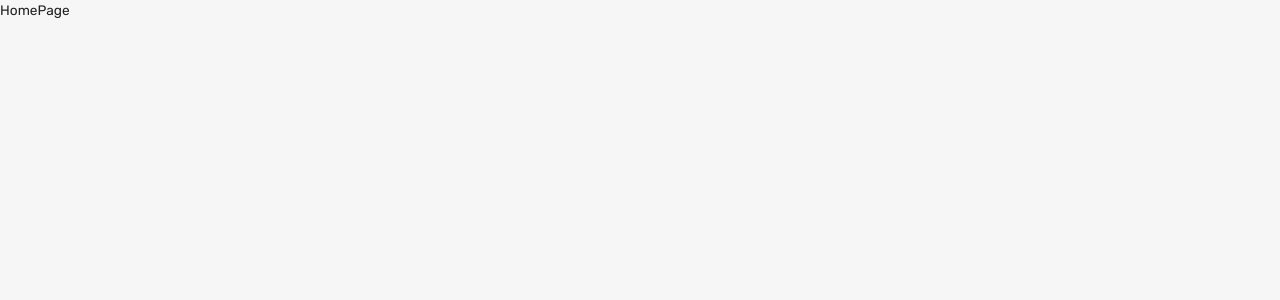
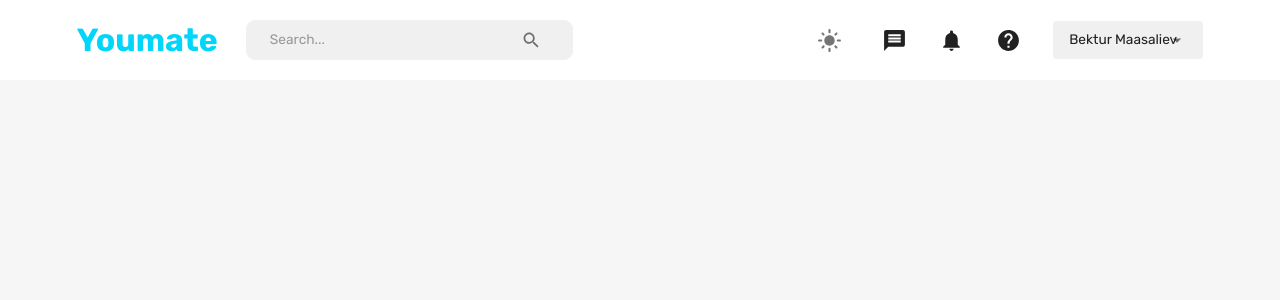
Before and after one commit to bekturmsv/Youmate, a React (Create React App) app in the folder client/: page /home in a window 1280 px wide. Shown: the top 300 px of the page. Built offline with nearby package versions, Linux system fonts and the light colour scheme.

Commit message:
integrate navbar component to home page

```diff
--- a/client/src/scenes/homePage/index.jsx
+++ b/client/src/scenes/homePage/index.jsx
@@ -1,11 +1,13 @@
-import React from 'react';
+import { Box } from "@mui/material";
+import React from "react";
+import Navbar from "scenes/navbar";
 
 const HomePage = () => {
-    return (
-        <div>
-            HomePage
-        </div>
-    );
+  return (
+    <Box>
+      <Navbar />
+    </Box>
+  );
 };
 
 export default HomePage;
```
